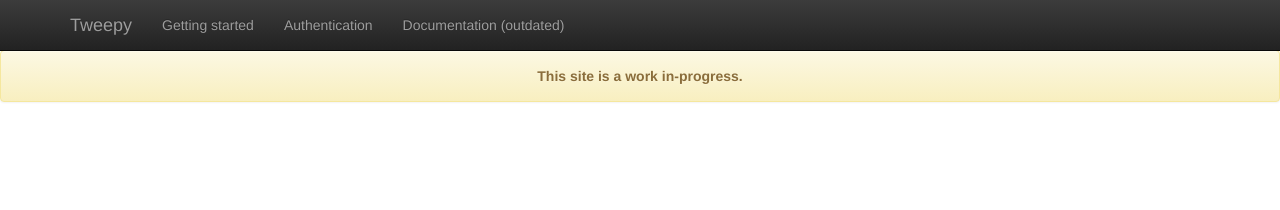
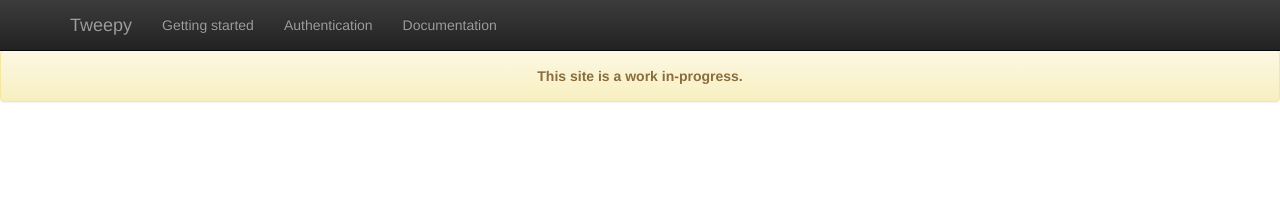
Before and after one commit to tweepy/tweepy.github.com, a Jekyll site: the page built from index.html, in a window 1280 px wide. Shown: the top 210 px of the page. Built offline with Jekyll 4.4.1, drawn with Linux system fonts in a browser that asks for light colours; nearby versions of some CDN libraries; Markdown is read by kramdown in place of the engine named in the settings.

Commit message:
Updated link to new docs

```diff
--- a/_includes/nav-main.html
+++ b/_includes/nav-main.html
@@ -17,7 +17,7 @@
           <a href="/authentication.html">Authentication</a>
         </li>
 	<li>
-          <a href="http://pythonhosted.org/tweepy/html">Documentation (outdated)</a>
+          <a href="http://tweepy.readthedocs.org/en/latest/">Documentation</a>
         </li>
       </ul>
     </div>
```
